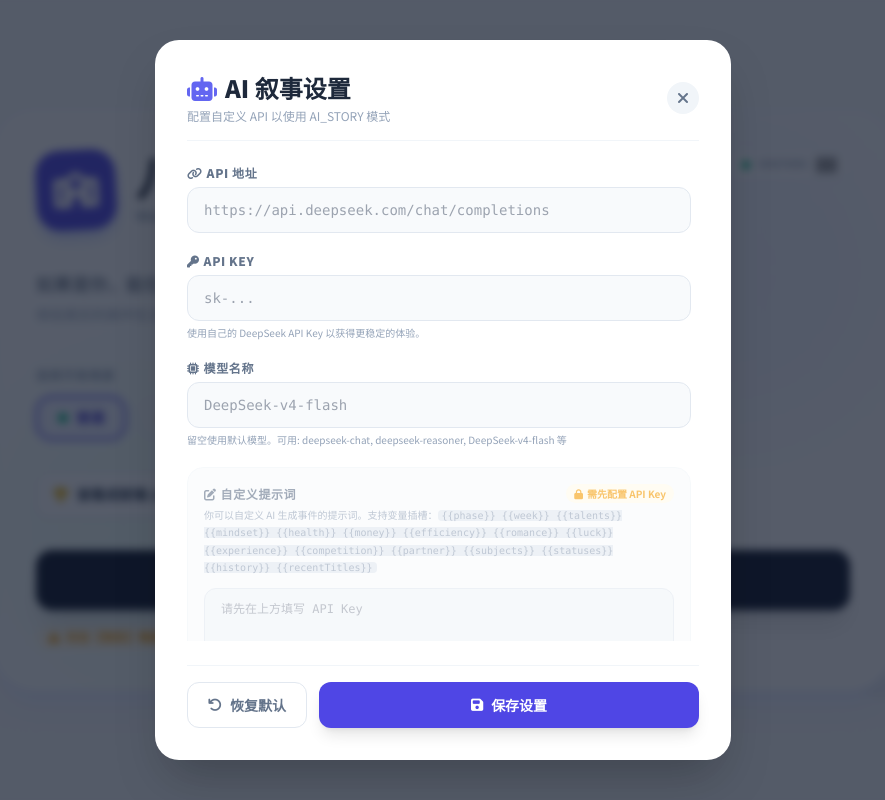
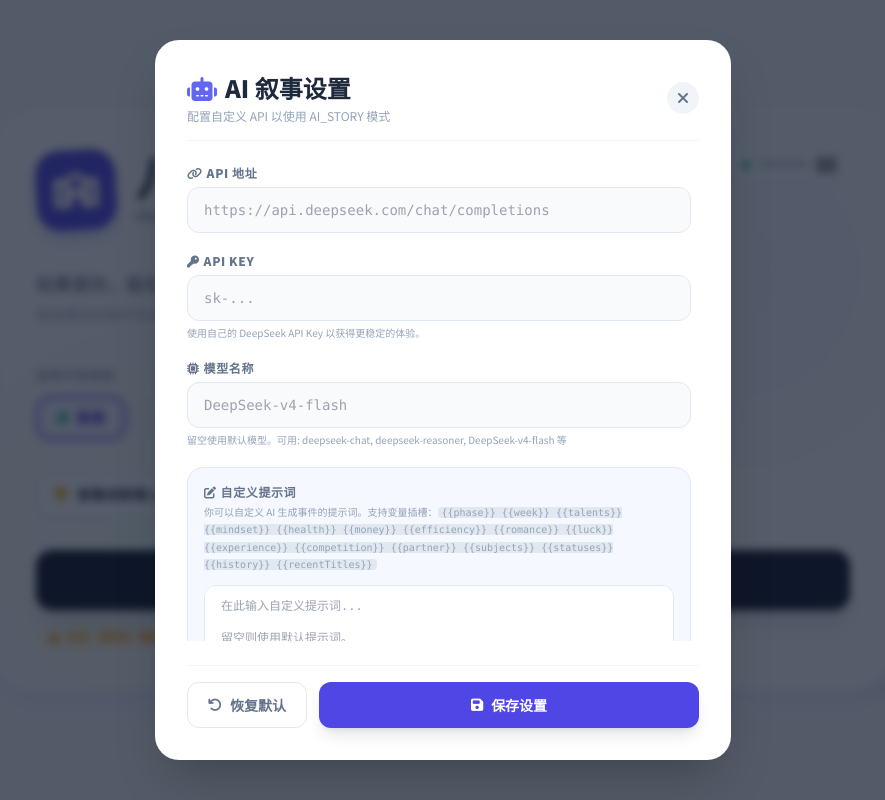
Before and after one commit to xErufy7/recallbj8z, a React (Vite) app: page / in a window 1280 px wide. Both pictures are taken after a click on the button "AI 设置". Shown: the whole page, without its empty margins (197-1082 px from the left). Built offline with nearby package versions, Linux system fonts and the light colour scheme; grey boxes are pictures that could not be loaded.

Commit message:
删除没用的提示

```diff
--- a/components/ApiSettingsModal.tsx
+++ b/components/ApiSettingsModal.tsx
@@ -11,8 +11,6 @@
 const ApiSettingsModal: React.FC<Props> = ({ onClose }) => {
   const [settings, setSettings] = useState<ApiSettings>(getApiSettings);
   const [saved, setSaved] = useState(false);
-
-  const hasCustomApi = !!settings.apiKey.trim();
 
   const handleSave = () => {
     saveApiSettings(settings);
@@ -93,16 +91,11 @@
           </div>
 
           {/* Custom Prompt Toggle + Editor */}
-          <div className={`p-4 rounded-2xl border transition-all ${hasCustomApi ? 'bg-indigo-50/50 border-indigo-100' : 'bg-slate-50 border-slate-100 opacity-60'}`}>
+          <div className="p-4 rounded-2xl border bg-indigo-50/50 border-indigo-100">
             <div className="flex items-center justify-between mb-1">
               <label className="text-xs font-black text-slate-500 uppercase tracking-wider">
                 <i className="fas fa-edit mr-1"></i>自定义提示词
               </label>
-              {!hasCustomApi && (
-                <span className="text-[10px] text-amber-500 font-bold bg-amber-50 px-2 py-0.5 rounded-full">
-                  <i className="fas fa-lock mr-1"></i>需先配置 API Key
-                </span>
-              )}
             </div>
             <p className="text-[10px] text-slate-400 mb-3 leading-relaxed">
               你可以自定义 AI 生成事件的提示词。支持变量插槽：
@@ -111,17 +104,14 @@
             <textarea
               value={settings.customPrompt}
               onChange={e => update('customPrompt', e.target.value)}
-              disabled={!hasCustomApi}
-              placeholder={hasCustomApi ? "在此输入自定义提示词...\n\n留空则使用默认提示词。\n\n可用的变量占位符：\n{{phase}} - 当前阶段\n{{week}} - 当前周数\n{{talents}} - 天赋列表\n{{mindset}} - 心态值\n..." : "请先在上方填写 API Key"}
+              placeholder={"在此输入自定义提示词...\n\n留空则使用默认提示词。\n\n可用的变量占位符：\n{{phase}} - 当前阶段\n{{week}} - 当前周数\n{{talents}} - 天赋列表\n{{mindset}} - 心态值\n..."}
               rows={6}
-              className="w-full px-4 py-3 rounded-xl border border-slate-200 bg-white text-xs font-mono focus:outline-none focus:border-indigo-400 focus:ring-2 focus:ring-indigo-100 transition-all resize-y disabled:bg-slate-100 disabled:text-slate-400"
+              className="w-full px-4 py-3 rounded-xl border border-slate-200 bg-white text-xs font-mono focus:outline-none focus:border-indigo-400 focus:ring-2 focus:ring-indigo-100 transition-all resize-y"
             />
           </div>
 
           {/* Info */}
           <div className="bg-amber-50 border border-amber-100 rounded-2xl p-4 text-xs text-amber-700 leading-relaxed space-y-2">
-            <p><i className="fas fa-info-circle mr-1"></i>
-            <strong>注意：</strong>自定义提示词功能仅在配置了自己的 API Key 后可用。这是为了防止滥用默认 API。</p>
             <p><i className="fas fa-exclamation-triangle mr-1"></i>
             <strong>CORS 提醒：</strong>浏览器可能拦截对 API 的直接请求。如果请求失败，可以尝试使用代理地址或浏览器插件关闭 CORS。</p>
           </div>
--- a/lib/gemini.ts
+++ b/lib/gemini.ts
@@ -154,7 +154,7 @@
 
   const systemPrompt = buildSystemPrompt(
     state,
-    settings.apiKey ? settings.customPrompt : undefined // Only use custom prompt with custom API
+    settings.customPrompt
   );
 
   let timeoutId: ReturnType<typeof setTimeout>;
```
Also changed, not shown: 1 other file (tests, documents, lock files or other folders).
